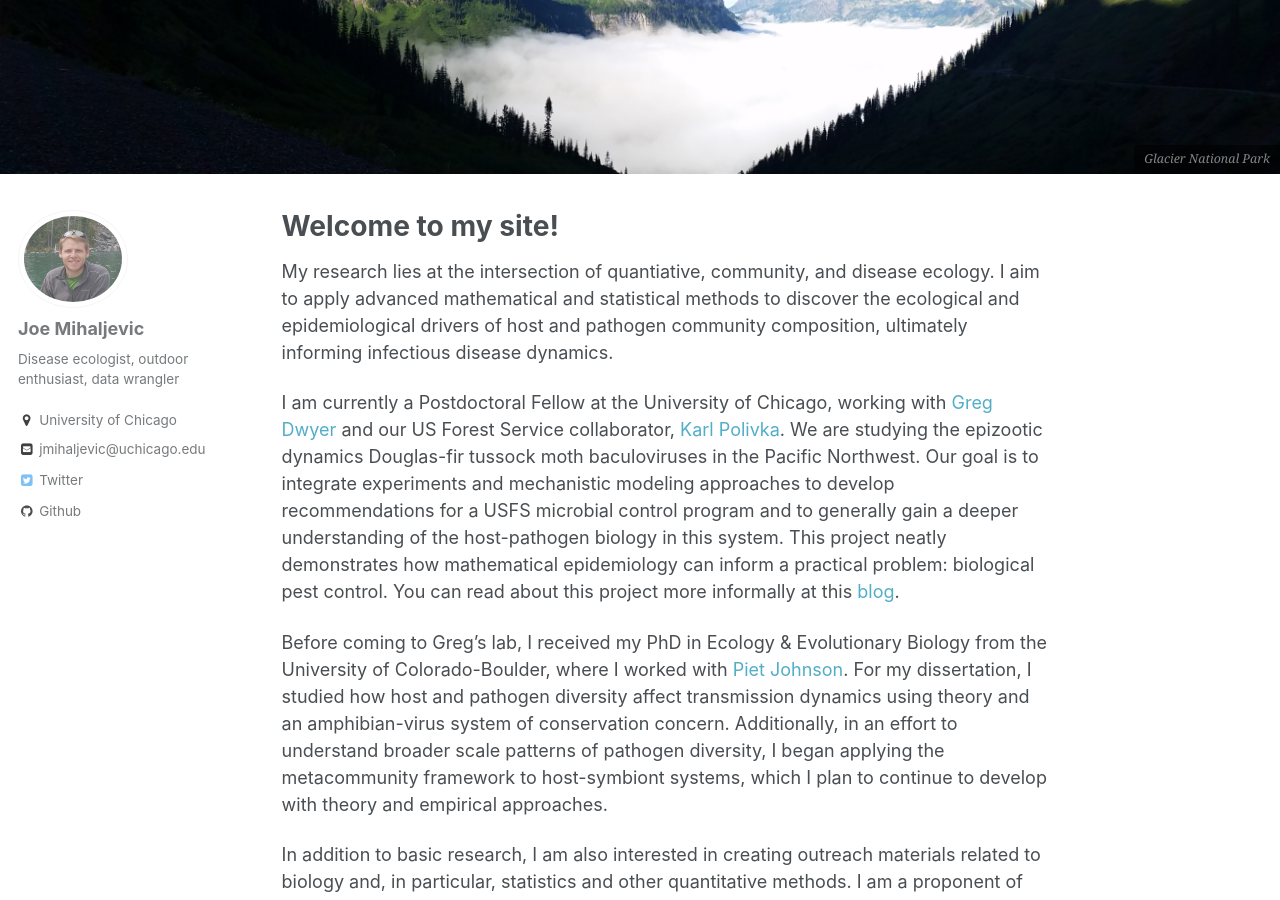
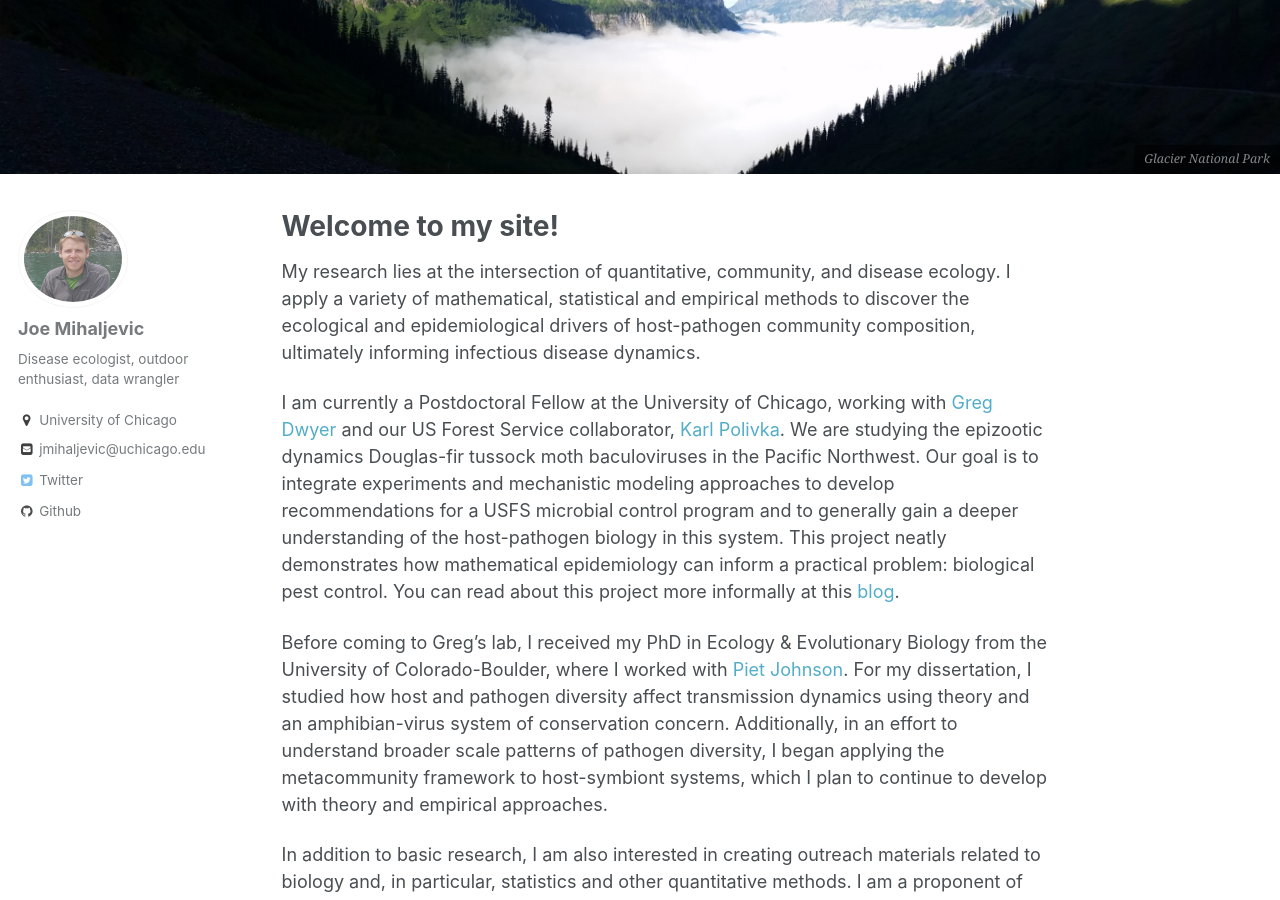
Before and after one commit to jrmihalj/jrmihalj.github.io, a Jekyll site: the page built from index.md, in a window 1280 px wide and 900 px high, scrolled down 335 px. Built offline with Jekyll 4.4.1, drawn with Linux system fonts in a browser that asks for light colours.

Commit message:
typos on homepage

```diff
--- a/index.md
+++ b/index.md
@@ -8,7 +8,7 @@ header:
 
 # Welcome to my site!
 
-My research lies at the intersection of quantiative, community, and disease ecology. I aim to apply advanced mathematical and statistical methods to discover the ecological and epidemiological drivers of host and pathogen community composition, ultimately informing infectious disease dynamics.
+My research lies at the intersection of quantitative, community, and disease ecology. I apply a variety of mathematical, statistical and empirical methods to discover the ecological and epidemiological drivers of host-pathogen community composition, ultimately informing infectious disease dynamics.
 
 I am currently a Postdoctoral Fellow at the University of Chicago, working with [Greg Dwyer](dwyerlab.uchicago.edu) and our US Forest Service collaborator, [Karl Polivka](http://www.fs.fed.us/research/people/profile.php?alias=kpolivka). We are studying the epizootic dynamics Douglas-fir tussock moth baculoviruses in the Pacific Northwest. Our goal is to integrate experiments and mechanistic modeling approaches to develop recommendations for a USFS microbial control program and to generally gain a deeper understanding of the host-pathogen biology in this system. This project neatly demonstrates how mathematical epidemiology can inform a practical problem: biological pest control. You can read about this project more informally at this [blog](http://www.numbatmedia.com/stories/2016/4/5/mihaljevic?platform=hootsuite).
 
```
